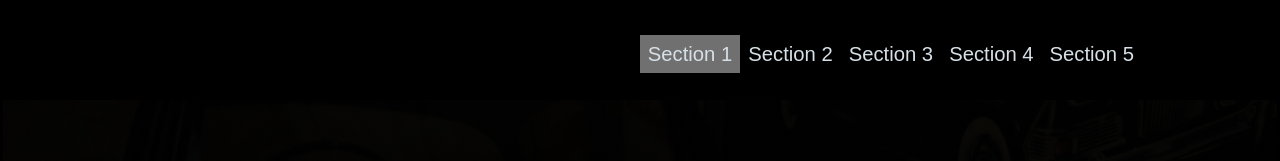
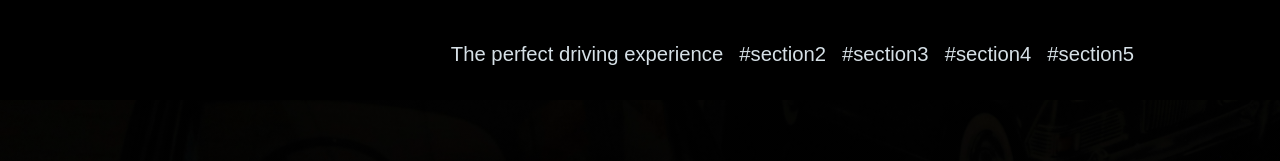
Before and after one commit to JenniferWjertzoch/landing-page, a plain HTML site: page index.html in a window 1280 px wide. Shown: the top 161 px of the page. Drawn offline with Linux system fonts and the light colour scheme.

Commit message:
Review js

```diff
--- a/css/header.css
+++ b/css/header.css
@@ -23,9 +23,14 @@ header {
 .menu {
     background-color: #000;
     clear: both;
-    display: none;
     padding: 10px;
     z-index: 1;
+}
+
+@media screen and (max-width: 767px) {
+  .menu.hidden {
+    display: none;
+  }
 }
 
 .menu a {
--- a/index.html
+++ b/index.html
@@ -13,23 +13,23 @@
         <!-- label is meant to connect to an input field, since you don't have one here, you shouldn't use it -->
         <!-- A button would much better fit here, since you have a button to toggle the navigation -->
         <label class="menu-icon" data-element="menu-icon"><span class="nav-icon"></span></label>
-        <nav class="menu" data-element="menu"></nav>
+        <nav class="menu hidden" data-element="menu"></nav>
     </header>
 
     <main class="main-area">
         <!-- A section with only one element (the div in this case) doesn't really make sense -->
-        <section class="section1 image grid" id="section1" data-element="section1">
+        <section class="section1 image grid" id="Rolls-Royce-Corniche" data-element="section">
             <div class="image-content">
                 <!-- A paragraph before a headline looks very much like you used markup to style content, which you shouldn't do -->
                 <!-- One general advice here, if your markup doesn't work without CSS, then you should rethink the structure of it -->
                 <p>Rolls-Royce Corniche</p>
-                <h1>The perfect driving experience</h1>
+                <h1 data-element="content-title">The perfect driving experience</h1>
                 <a href="#" class="order-link">Order Now</a>
             </div>
         </section>
 
         <!-- A section with only one element (the div in this case) doesn't really make sense -->
-        <section class="section2 home grid" id="section2" data-element="section2">
+        <section class="section2 home grid" id="section2" data-element="section">
             <div class="home-content">
                 <h2 class="content-title">Rolls-Royce Motor Cars UK</h2>
                 <!-- Wouldn't it have been enough to add this class directly to the p tag, without an additional div tag? -->
@@ -39,7 +39,7 @@
             </div>
         </section>
 
-        <section class="section3 gear-cards grid" id="section3" data-element="section3">
+        <section class="section3 gear-cards grid" id="section3" data-element="section">
             <!-- If you would use this class directly on the ul tag you wouldn't need the div tag -->
             <div class="gear-cards-content">
                 <ul>
@@ -69,14 +69,14 @@
         </section>
 
         <!-- A section with only one element (the div in this case) doesn't really make sense -->
-        <section class="section4 more grid" id="section4" data-element="section4">
+        <section class="section4 more grid" id="section4" data-element="section">
             <div class="more-content">
                 <h2 class="content-title">Rolls-Royce is a british, hand-build car-manufacturer.</h2>
                 <p>Lorem ipsum dolor sit amet, consetetur sadipscing elitr, sed diam nonumy eirmod tempor invidunt ut labore et dolore magna aliquyam erat, sed diam voluptua. At vero eos et accusam et justo duo dolores et ea rebum. Stet clita kasd gubergren, no sea takimata sanctus est Lorem ipsum dolor sit amet. Lorem ipsum dolor sit amet, consetetur sadipscing elitr, sed diam nonumy eirmod tempor.<p>
             </div>
         </section>
 
-        <section class="section5 twins grid" id="section5" data-element="section5">
+        <section class="section5 twins grid" id="section5" data-element="section">
             <div class="twin twin1">
                 <h2 class="content-title">You have made it.</h2>
                 <p>Lorem ipsum dolor sit amet, consetetur sadipscing elitr, sed diam nonumy eirmod tempor invidunt ut labore et dolore magna aliquyam erat, sed diam voluptua.</p>
@@ -91,7 +91,7 @@
 
     <footer>
         <div class="footer-left">
-            <nav class="nav-left"></nav>
+            <nav class="nav-left" data-element="footer-nav"></nav>
             <p class="footer-name">Jennifer Wjertzoch &copy; 2020</p>
         </div>
 
--- a/js/app.js
+++ b/js/app.js
@@ -1,26 +1,56 @@
 'use strict'
+
+
+const config = {
+    cssClasses: {
+        scrollDown: 'scroll-down',
+        scrollUp: 'scroll-up',
+        active: 'active',
+        hidden: 'hidden'
+    },
+    selectors: {
+        mainNav: '',
+        footerNav: ''
+    }
+}
+
+const Helpers = (function () {
+    /**
+     *
+     * @param toggle
+     * @param target
+     */
+    const toggleVisibility = (toggle, target) => {
+        toggle.addEventListener('click', () => {
+            toggle.classList.toggle(config.cssClasses.active)
+            target.classList.toggle(config.cssClasses.hidden)
+        })
+    }
+
+    return {
+        toggleVisibility: (toggle, target) => toggleVisibility(toggle, target)
+    }
+})(config)
 
 const LandingPage = (function() {
 
     // Would like to discuss notes and hints about this whole file in person
     // Code styling improved already a lot, but it seems like it's still an issue, I miss a couple of spaces
 
-    const dropdownBtn = document.querySelector('[data-element=menu-icon]')
-    const menuContent = document.querySelector('[data-element=menu]')
+    // const dropdownBtn = document.querySelector('[data-element=menu-icon]')
+    // const menuContent = document.querySelector('[data-element=menu]')
+
+    const getDOMElement = selector => document.querySelector(selector)
 
     const dropdownMenu = function() {
-        dropdownBtn.addEventListener('click',() => {
-            if(menuContent.style.display===''){
-               menuContent.style.display='block'
-            } else {
-               menuContent.style.display=''
-            }
-            dropdownBtn.classList.toggle('active')
-        })
+        const dropdownBtn = getDOMElement('[data-element=menu-icon]')
+        const menuContent = getDOMElement('[data-element=menu]')
+
+        Helpers.toggleVisibility(dropdownBtn, menuContent)
     }
 
-    const body = document.body
-    const button = document.querySelector('[data-element=top-button]')
+    // const body = document.body
+    // const button = document.querySelector('[data-element=top-button]')
 
     const buttonOnScroll = function() {
         window.onscroll = function() {scrollFunction()}
@@ -33,80 +63,100 @@ const LandingPage = (function() {
         }
     }
 
-    const backToTopButton = function() {
-        button.addEventListener('click',() => {
+    const backToTopButton = function(config) {
+        const toTopButton = getDOMElement('[data-element=top-button]')
+
+        toTopButton.addEventListener('click', () => {
             document.body.scrollTop = 0 // For Safari
             document.documentElement.scrollTop = 0 // For Chrome, Firefox and Opera
             // Bring back the menu
-            body.classList.remove('scroll-down')
-            body.classList.add('scroll-up')
+            document.body.classList.remove(config.cssClasses.scrollDown)
+            document.body.classList.add(config.cssClasses.scrollUp)
         })
     }
 
-    const hideHeaderOnScroll = function() {
-        const scrollUp = 'scroll-up'
-        const scrollDown = 'scroll-down'
-        let lastScroll = 0
+    const hideHeaderOnScroll = function(config) {
+        let lastPageYOffset = 0
 
         window.addEventListener('scroll', () => {
-        const currentScroll = window.pageYOffset
-        if (currentScroll == 0) {
-            body.classList.remove(scrollUp)
+            const pageYOffset = window.pageYOffset
+
+            if (pageYOffset == 0) {
+                document.body.classList.remove(config.cssClasses.scrollUp)
+
                 return
             }
 
-        if (currentScroll > lastScroll && !body.classList.contains(scrollDown)) {
+            if (pageYOffset >= lastPageYOffset && !document.body.classList.contains(config.cssClasses.scrollDown)) {
                 // Scroll down
-            body.classList.remove(scrollUp)
-            body.classList.add(scrollDown)
-        } else if (currentScroll < lastScroll && body.classList.contains(scrollDown)) {
+                document.body.classList.remove(config.cssClasses.scrollUp)
+                document.body.classList.add(config.cssClasses.scrollDown)
+            } else {
                 // Scroll up
-            body.classList.remove(scrollDown)
-            body.classList.add(scrollUp)
+                document.body.classList.remove(config.cssClasses.scrollDown)
+                document.body.classList.add(config.cssClasses.scrollUp)
             }
-        lastScroll = currentScroll
+
+            lastPageYOffset = pageYOffset
         })
     }
 
-    const allSections = Array.from(document.querySelectorAll('section'))
-    const headerNav = document.querySelector('nav.menu')
-    const footerNav = document.querySelector('nav.nav-left')
+    // const allSections = Array.from(document.querySelectorAll('section'))
+    // const headerNav = document.querySelector('nav.menu')
+    // const footerNav = document.querySelector('nav.nav-left')
 
-    const createLinkElement = function() {
-        allSections.forEach((section, index) => {
-            const newAnchorTag = document.createElement('a')
-            const addIdSectionElement = `#section${index + 1}`
+    const setLinkAction = function (link) {
+        link.addEventListener('click', event => {
+            event.preventDefault()
+            const hrefValue = link.getAttribute('href')
+            const section = document.querySelector(hrefValue)
 
-            newAnchorTag.setAttribute('href', addIdSectionElement)
-            newAnchorTag.innerHTML = `Section ${index + 1}`
+            history.pushState(null, null, hrefValue)
 
-            headerNav.appendChild(newAnchorTag)
-            const anchorTagClone = newAnchorTag.cloneNode(true)
-            footerNav.appendChild(anchorTagClone)
-
-            newAnchorTag.addEventListener('click', event => {
-                event.preventDefault()
-                const hashVal = newAnchorTag.getAttribute('href')
-                const element = document.querySelector(hashVal)
-
-                history.pushState(null, null, hashVal)
-
-                element.scrollIntoView({
+            section.scrollIntoView({
                 behavior: 'smooth',
                 block: 'start',
             })
         })
 
+        return link
+    }
+
+    const getNavLinks = function() {
+        const allSections = Array.from(document.querySelectorAll('[data-element=section]'))
+
+        // Example: return [navLink, false, navLink]
+        return allSections.map(section => {
+            let navLink = document.createElement('a')
+
+            if (!section.id) return false
+
+            const navLinkHref = `#${section.id}`
+            const navLinkText = section.querySelector('[data-element=content-title]') ? section.querySelector('[data-element=content-title]').innerText : navLinkHref.replace('-', ' ')
+
+            navLink.setAttribute('href', navLinkHref)
+            navLink.innerText = navLinkText
+            navLink = setLinkAction(navLink)
+
+            // headerNav.appendChild(newAnchorTag)
+            // const anchorTagClone = newAnchorTag.cloneNode(true)
+            // footerNav.appendChild(anchorTagClone)
+
+            return navLink
         })
     }
 
-    const activeLinkOnScroll = function() {
-        const mainNavLinks = document.querySelectorAll('nav.menu a')
+    const createNav = function (navElement) {
+        const navLinks = getNavLinks()
 
+        navLinks.forEach(link => navElement.appendChild(link))
+    }
+
+    const activeLinkOnScroll = function(navLinks) {
         window.addEventListener('scroll', () => {
             const fromTop = window.scrollY + 100
 
-            mainNavLinks.forEach(link => {
+            navLinks.forEach(link => {
                 const section = document.querySelector(link.hash)
                 if (
                     section.offsetTop <= fromTop &&
@@ -122,19 +172,22 @@ const LandingPage = (function() {
         })
     }
 
-    const init = function() {
+    const init = function(config) {
+        const navLinks = Array.from(document.querySelectorAll('[data-element=menu] a'))
+
         dropdownMenu()
-        createLinkElement()
-        activeLinkOnScroll()
-        hideHeaderOnScroll()
-        backToTopButton()
+        createNav(getDOMElement('[data-element=menu]'))
+        createNav(getDOMElement('[data-element=footer-nav]'))
+        activeLinkOnScroll(navLinks)
+        hideHeaderOnScroll(config)
+        backToTopButton(config)
         buttonOnScroll()
     }
 
     return {
-        init: init,
+        init: config => init(config)
     }
 
 })()
 
-document.addEventListener('DOMContentLoaded', LandingPage.init)
+document.addEventListener('DOMContentLoaded', () => LandingPage.init(config))
```
Lines whose indentation alone changed are shown as unchanged.
